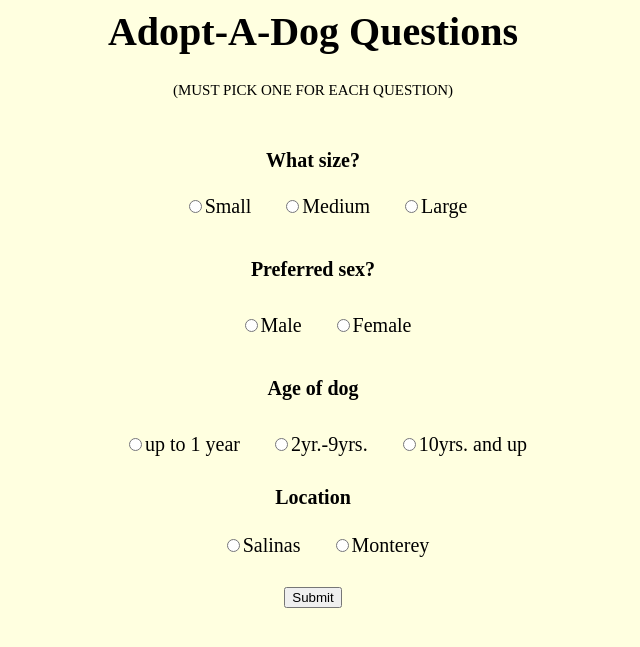
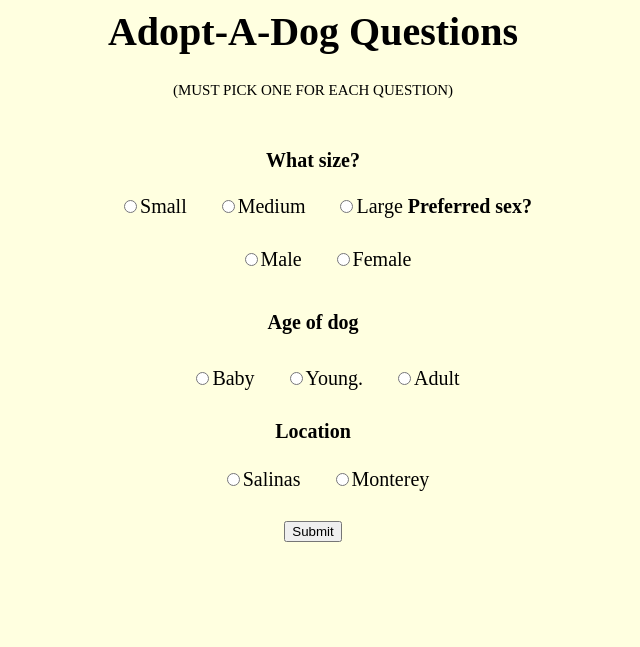
Before and after one commit to arturo1213/dog_finder_app, a Python web app: template templates/index.html in a window 1280 px wide. Shown: the top 647 px of the page, without its empty margins (327-967 px from the left). Run offline with Jinja, Linux system fonts and the light colour scheme; the template is opened without the code that fills it, so the values that code supplies are empty.

Commit message:
almost done

```diff
--- a/app.yaml
+++ b/app.yaml
@@ -3,6 +3,7 @@ api_version: 1
 threadsafe: true
 
 handlers:
+
 - url: /.*
   script: main.app
 
--- a/templates/index.html
+++ b/templates/index.html
@@ -76,16 +76,16 @@
         <h8>(MUST PICK ONE FOR EACH QUESTION)</h8>
         <form method=POST action="/info">
             <h3><b>What size?</b></h3><br>
-                <input class="size" type="radio" name="size" value="small">Small</input>
-                <input class="size" type="radio" name="size" value="medium">Medium</input>
-                <input class="size" type="radio" name="size" value="large">Large</input>
-            <h5><b>Preferred sex?</b></h5><br>
-                <input class="gender" type="radio" name="gender" value="male">Male</input>
-                <input class="gender" type="radio" name="gender" value="female">Female</input><br>
+                <input class="size" type="radio" name="size" value="S">Small</input>
+                <input class="size" type="radio" name="size" value="M">Medium</input>
+                <input class="size" type="radio" name="size" value="L">Large</input>
+            <h5j><b>Preferred sex?</b></h5><br>
+                <input class="gender" type="radio" name="gender" value="M">Male</input>
+                <input class="gender" type="radio" name="gender" value="F">Female</input><br>
             <h6><b>Age of dog</b></h6><br>
-                <input class="age" type="radio" name="age" value="months">up to 1 year</input>
-                <input class="age" type="radio" name="age" value="young">2yr.-9yrs.</input>
-                <input class="age" type="radio" name="age" value="old">10yrs. and up</input> <br>
+                <input class="age" type="radio" name="age" value="Baby">Baby</input>
+                <input class="age" type="radio" name="age" value="Young">Young.</input>
+                <input class="age" type="radio" name="age" value="Adult">Adult</input> <br>
             <h7><b>Location</b></h7><br>
                 <input class="area" type="radio" name="location" value="Salinas">Salinas</input>
                 <input class="area" type="radio" name="location" value="Monterey">Monterey</input> <br>
```
Also changed, not shown: main.py (+36 -10 lines), templates/info.html (+9 -1 lines), templates/welcome.html (+3 -25 lines).
